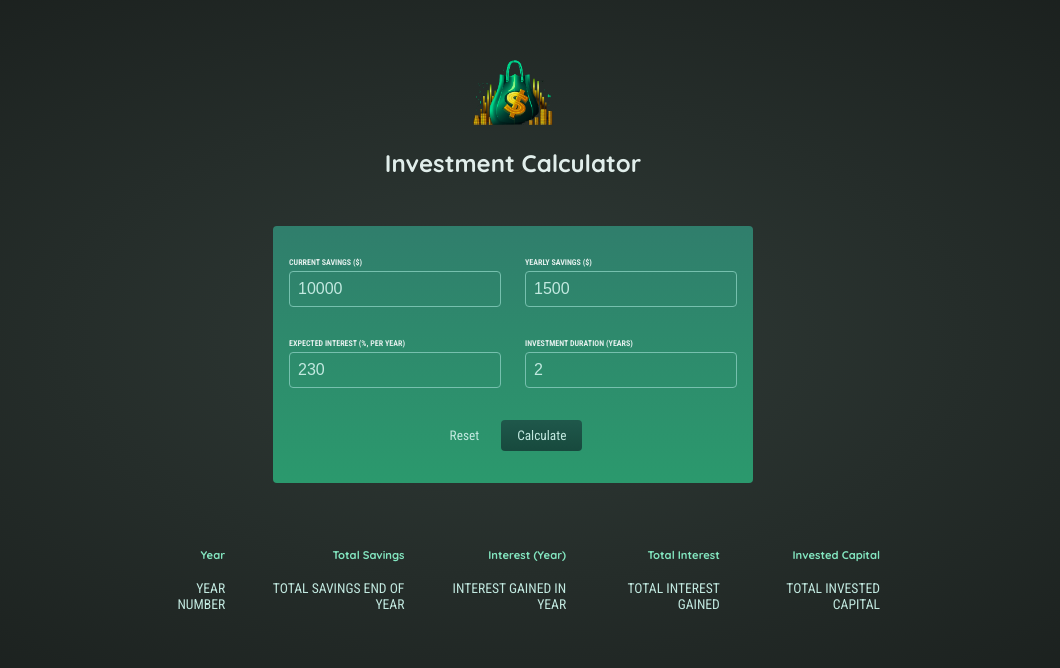
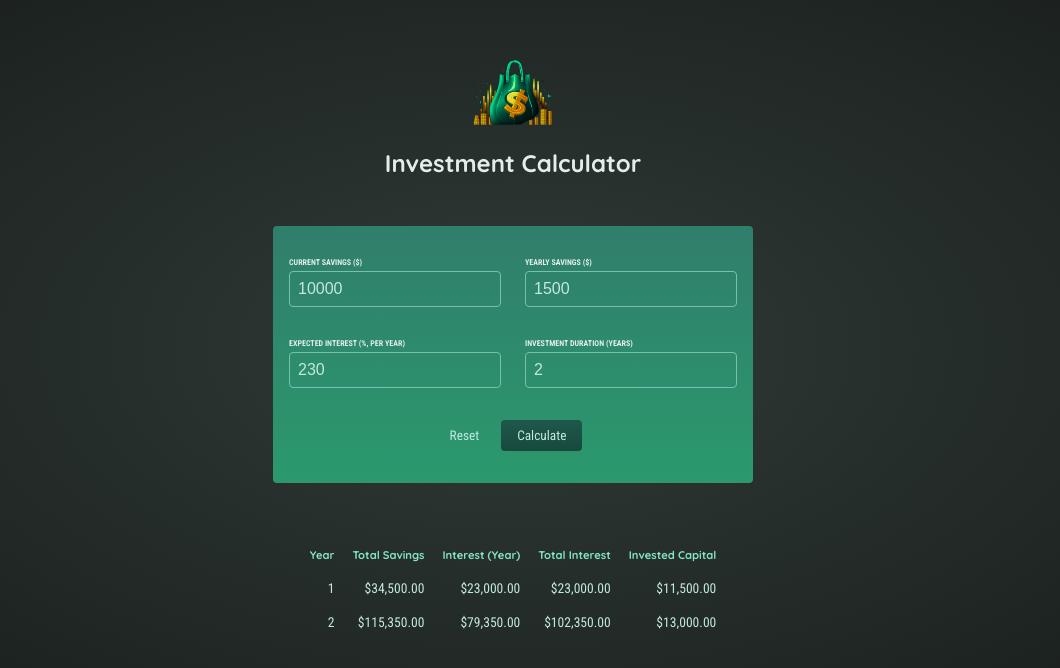
Before and after one commit to vasuwebdeveloper/react-js, a React (Create React App) app in the folder investment-calculator/investment-calculator/: page / in a window 1280 px wide. Both pictures are taken after a click on the button "Calculate". Shown: the top 668 px of the page, without its empty margins (127-1187 px from the left). Built offline with nearby package versions, Linux system fonts and the light colour scheme.

Commit message:
render table results

```diff
--- a/investment-calculator/investment-calculator/src/App.js
+++ b/investment-calculator/investment-calculator/src/App.js
@@ -9,10 +9,9 @@ function App() {
   const calculateHandler = (userInput) => {
     setUserInput(userInput);
   };
+  const yearlyData = []; // per-year results
 
   if(userInput){
-    const yearlyData = []; // per-year results
-
     let currentSavings = +userInput['current-savings']; // feel free to change the shape of this input object!
     const yearlyContribution = +userInput['yearly-contribution']; // as mentioned: feel free to change the shape...
     const expectedReturn = +userInput['expected-return'] / 100;
@@ -38,7 +37,8 @@ function App() {
     <div>
       <Header/>
       <UserInput onClickHandler = {calculateHandler}/>
-      <ResultsTable/>
+      {!userInput && <p>No investments calculated yet....</p>}
+      {userInput && <ResultsTable data = {yearlyData} initialInvestment = {userInput['current-savings']}/>}
       {/* Todo: Show below table conditionally (only once result data is available) */}
       {/* Show fallback text if no data is available */}
     </div>
--- a/investment-calculator/investment-calculator/src/components/ResultsTable/ResultsTable.js
+++ b/investment-calculator/investment-calculator/src/components/ResultsTable/ResultsTable.js
@@ -1,4 +1,13 @@
-const ResultsTable = () => {
+const ResultsTable = (props) => {
+
+  const formatter = new Intl.NumberFormat('en-US', {
+    style: 'currency',
+    currency: 'USD',
+    minimumFractionDigits: 2,
+    maximumFractionDigits: 2,
+  });
+
+
   return (
     <table className="result">
       <thead>
@@ -11,16 +20,18 @@ const ResultsTable = () => {
         </tr>
       </thead>
       <tbody>
-          <tr>
-            <td>YEAR NUMBER</td>
-            <td>TOTAL SAVINGS END OF YEAR</td>
-            <td>INTEREST GAINED IN YEAR</td>
-            <td>TOTAL INTEREST GAINED</td>
-            <td>TOTAL INVESTED CAPITAL</td>
-          </tr>
+        {props.data.map((yearlyData) => {
+          return (<tr key = {yearlyData.year}>
+            <td>{yearlyData.year}</td>
+            <td>{formatter.format(yearlyData.savingsEndOfYear)}</td>
+            <td>{formatter.format(yearlyData.yearlyInterest)}</td>
+            <td>{formatter.format(yearlyData.savingsEndOfYear - props.initialInvestment - yearlyData.yearlyContribution * yearlyData.year) }</td>
+            <td>{formatter.format(props.initialInvestment + yearlyData.yearlyContribution * yearlyData.year)}</td>
+          </tr>)
+        })}
       </tbody>
     </table>
-    )
-}
+  );
+};
 
 export default ResultsTable;
```
Lines whose indentation alone changed are shown as unchanged.
